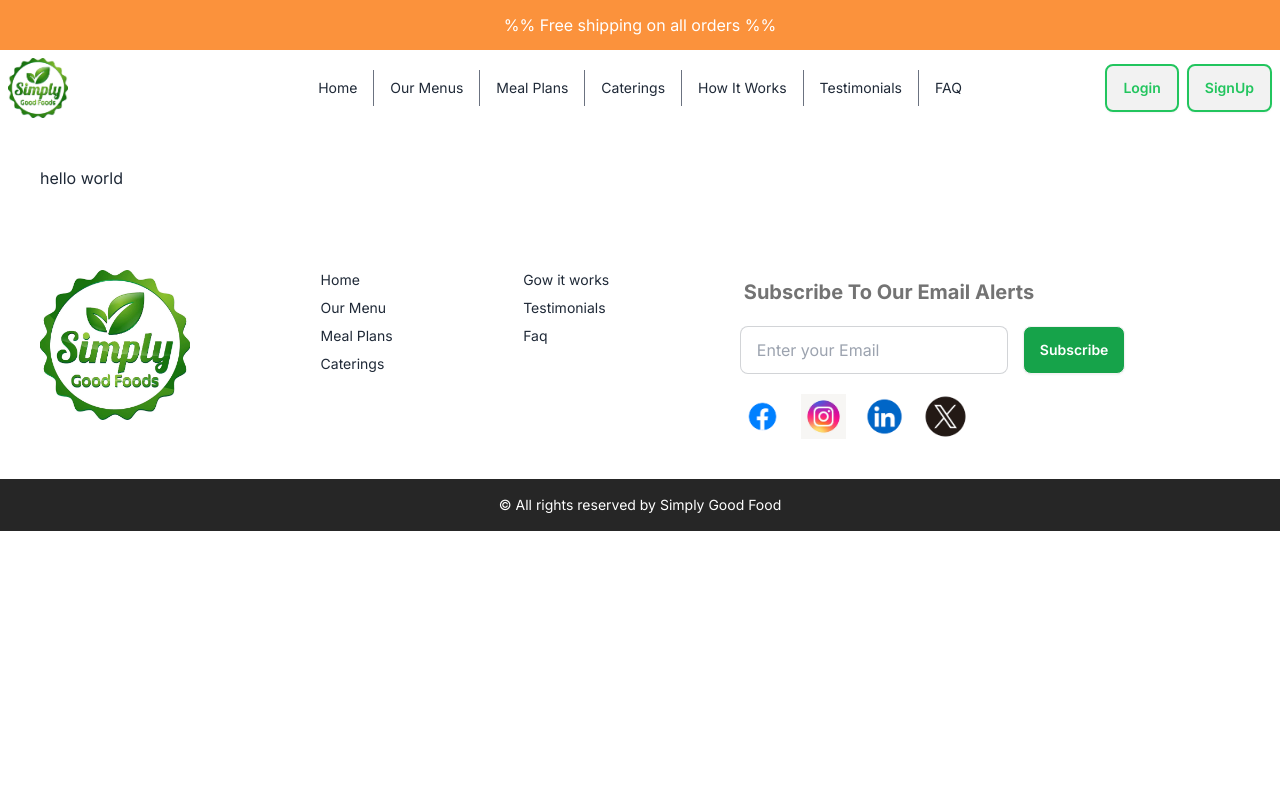
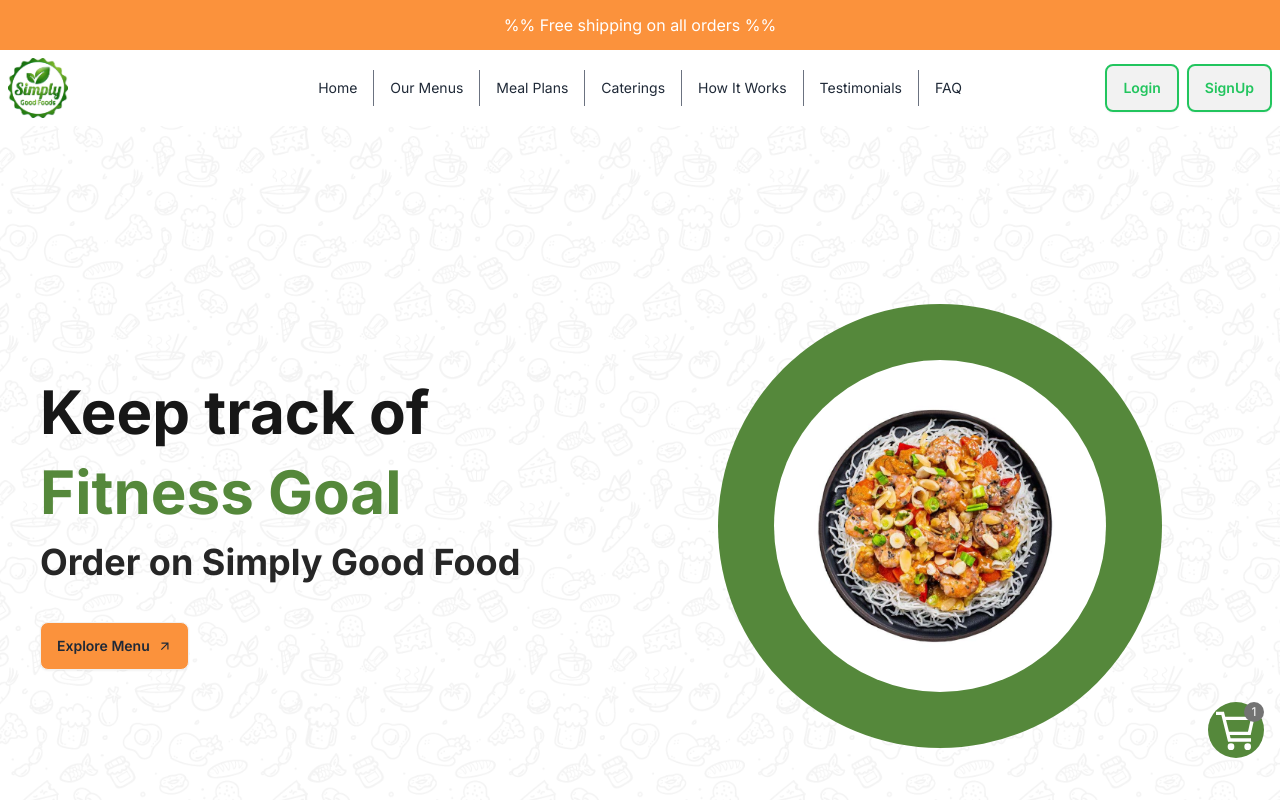
Before and after one commit to RabeyaAkter78/next-JS-project, a Next.js app: page / in a window 1280 px wide. Shown: the top 800 px of the page. Built offline with nearby package versions, Linux system fonts and the light colour scheme.

Commit message:
added banner

```diff
--- /dev/null
+++ b/app/Components/Banner/Banner.jsx
@@ -0,0 +1,40 @@
+import Image from "next/image";
+import { MdArrowOutward } from "react-icons/md";
+import { GrCart } from "react-icons/gr";
+const Banner = () => {
+    return (
+        <div className="relative min-h-screen w-full">
+            <div className="absolute inset-0 bg-cover bg-center opacity-5" style={{ backgroundImage: "url('/banner.jpg')" }}></div>
+            <div className="relative z-10">
+                <div className="grid grid-cols-2 px-10 justify-center items-center">
+                    <div className=" ">
+                        <h1 className="text-6xl font-bold text-neutral-900 mb-5">Keep track of</h1>
+                        <h1 className="text-6xl font-bold text-[#55883B] mb-5">Fitness Goal</h1>
+                        <h2 className="text-4xl font-bold text-neutral-800 mb-10">Order on Simply Good Food</h2>
+                        <button className=" btn bg-orange-400 hover:bg-orange-400">Explore Menu <MdArrowOutward /></button>
+                    </div>
+                    <div className="flex items-center justify-center min-h-screen">
+                        <div className="rounded-full bg-[#55883B] p-14 flex items-center justify-center">
+                            <div className="rounded-full bg-white p-4 flex items-center justify-center">
+                                <div className="rounded-full overflow-hidden">
+                                    <Image src="/banner1.jpg" alt="Custom Banner" width={300} height={300} />
+                                </div>
+                            </div>
+                        </div>
+                    </div>
+                </div>
+                <div className="flex justify-end px-4 -mt-56">
+                    <div className="relative rounded-full bg-[#55883B] h-14 w-14 flex justify-center items-center">
+                        <span className="absolute top-0 right-0 bg-neutral-500 text-white text-xs rounded-full h-5 w-5 flex items-center justify-center">
+                            1
+                        </span>
+                        <GrCart className="h-10 w-10 text-white" />
+                    </div>
+                </div>
+            </div>
+        </div>
+
+    );
+};
+
+export default Banner;
--- a/app/layout.js
+++ b/app/layout.js
@@ -20,7 +20,7 @@
         <NavBar></NavBar>
         <SubNavbar></SubNavbar>
         <AuthProvider>
-          <div className="p-10">
+          <div>
             {children}
           </div>
         </AuthProvider>
--- a/app/page.js
+++ b/app/page.js
@@ -1,9 +1,10 @@
+import Banner from "./Components/Banner/Banner";
 
 export default function Home() {
   return (
    <main>
     <div>
-      <h1>hello world</h1>
+     <Banner></Banner>
     </div>
    </main>
   );
```
Also changed, not shown: public/banner.jpg (added), public/banner1.jpg (added).
